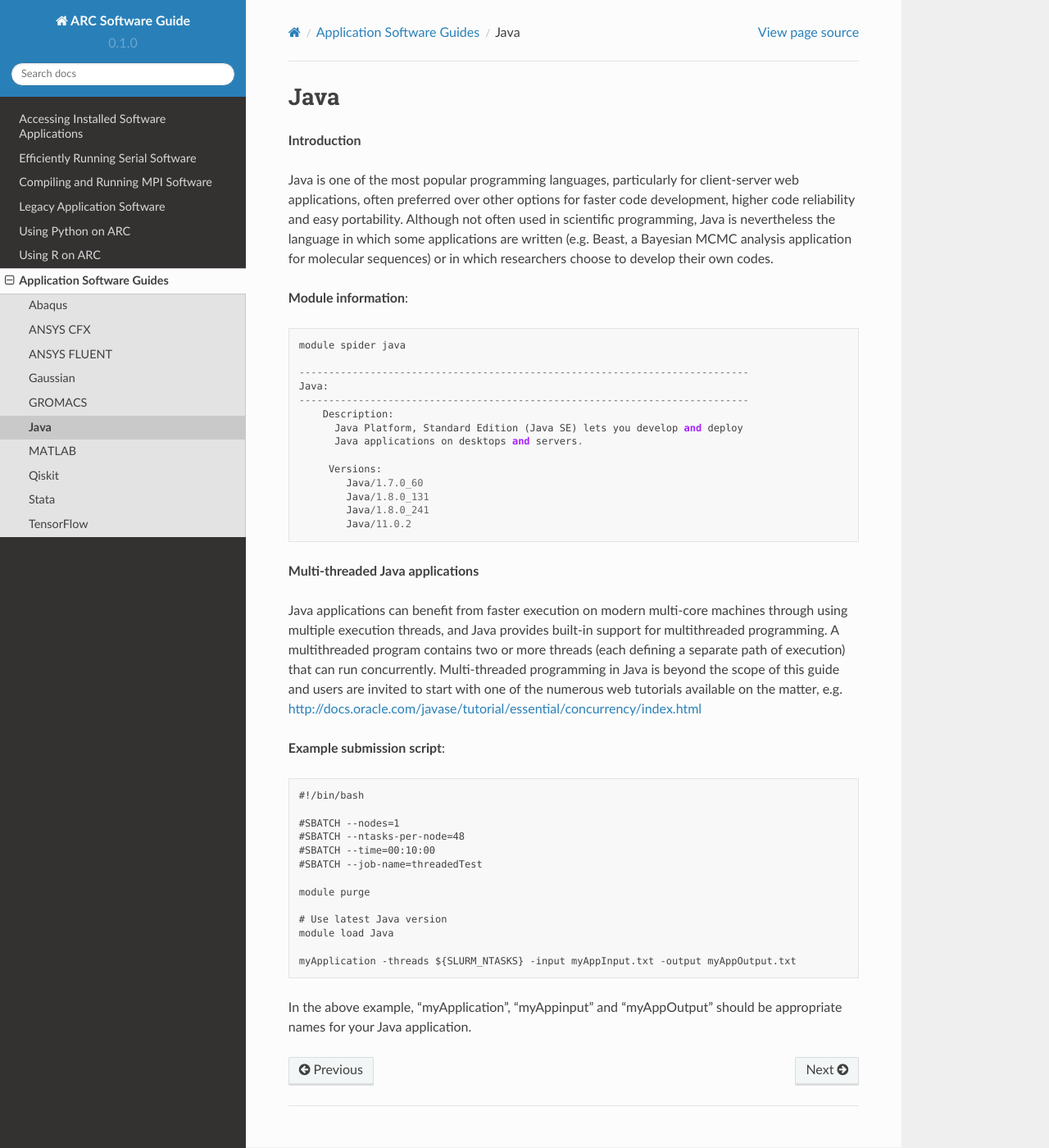
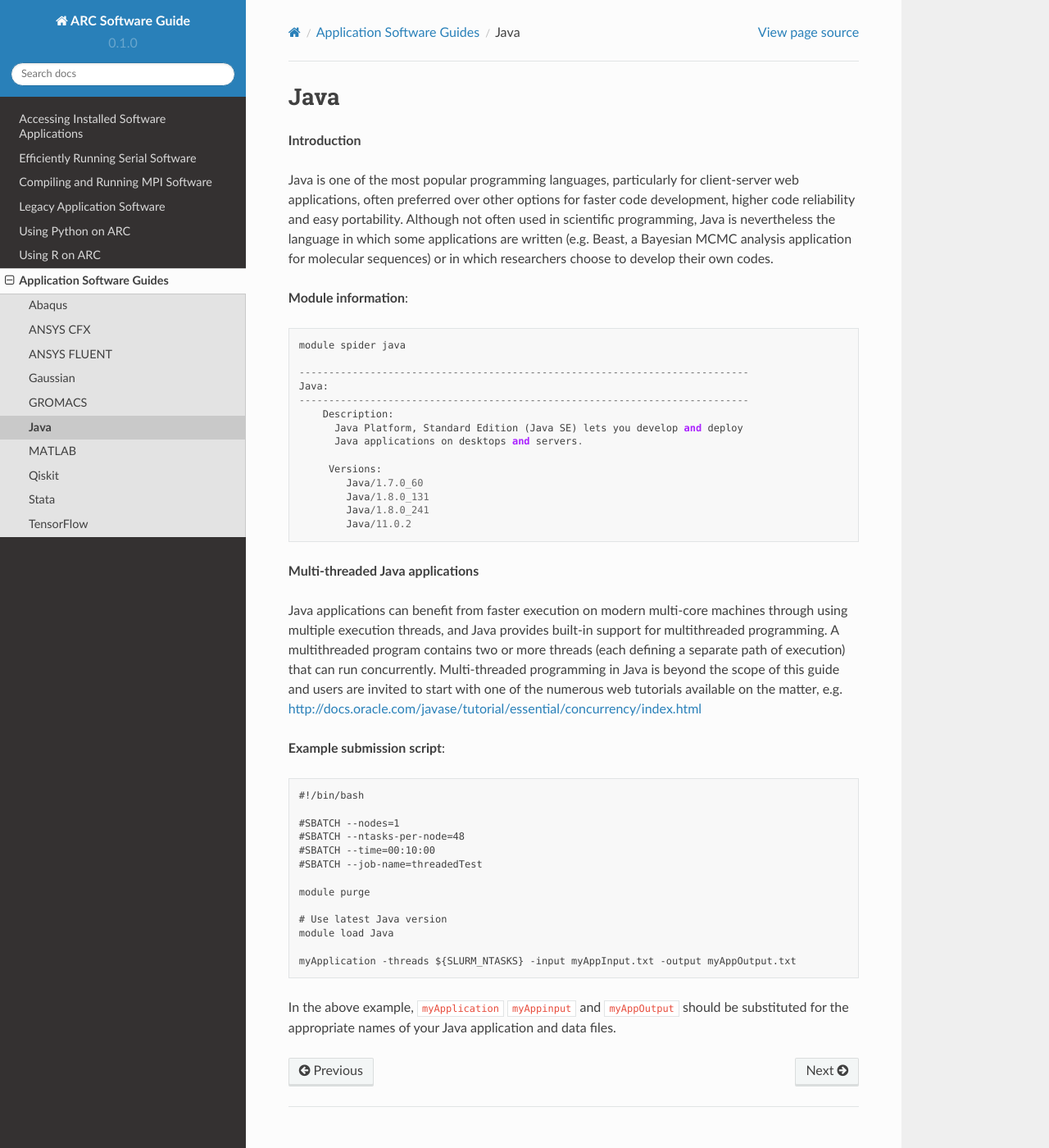
Before and after one commit to oxford-arc/arc-software-guide, a Sphinx documentation site: the page built from docs/source/apps/arc_java.rst, in a window 1280 px wide and 1400 px high. Shown: the whole window at 82% size. Built offline with Sphinx 7.4.7 and the Read the Docs theme 2.0.0, drawn with Linux system fonts in a browser that asks for light colours.

Commit message:
Update arc_java.rst

```diff
--- a/docs/source/apps/arc_java.rst
+++ b/docs/source/apps/arc_java.rst
@@ -50,4 +50,4 @@ e.g. http://docs.oracle.com/javase/tutorial/essential/concurrency/index.html
   myApplication -threads ${SLURM_NTASKS} -input myAppInput.txt -output myAppOutput.txt
 
 
-In the above example, "myApplication", "myAppinput" and "myAppOutput" should be appropriate names for your Java application.
+In the above example, ``myApplication`` ``myAppinput`` and ``myAppOutput`` should be substituted for the appropriate names of your Java application and data files.
```
